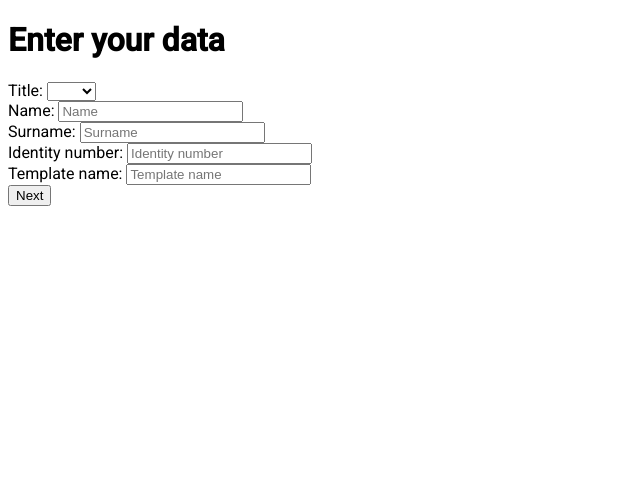
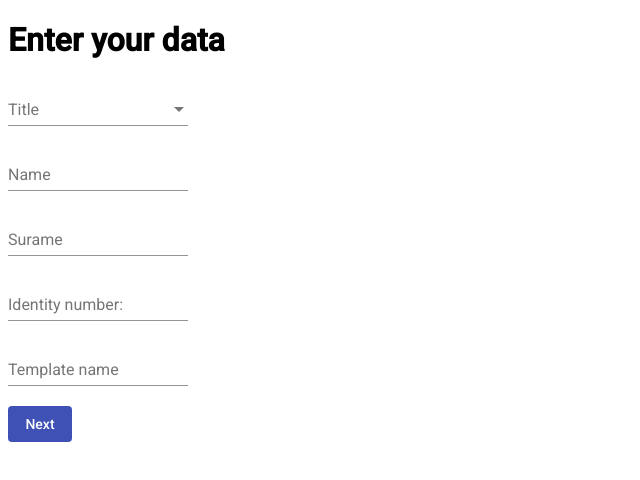
Before and after one commit to mocarz/vectra-rekrutacja, an Angular app in the folder pdf-creator-app/: page / in a window 1280 px wide. Shown: the top 480 px of the page, without its empty margins (0-640 px from the left). Built offline with nearby package versions, Linux system fonts and the light colour scheme.

Commit message:
[TASK-17] Style form with Material UI

```diff
--- a/pdf-creator-app/src/app/form-component/form-component.component.html
+++ b/pdf-creator-app/src/app/form-component/form-component.component.html
@@ -1,28 +1,40 @@
 <h1>Enter your data</h1>
 <form [formGroup]="pdfRequestForm" (ngSubmit)="onSubmit(pdfRequestForm)">
     <div>
-        Title:
-        <select id="title" formControlName="title">
-            <option>Pan</option>
-            <option>Pani</option>
-        </select>
+        <mat-form-field>
+            <mat-label>Title</mat-label>
+            <mat-select>
+                <mat-option>Pan</mat-option>
+                <mat-option>Pani</mat-option>
+            </mat-select>
+        </mat-form-field>
     </div>
     <div>
-        Name:
-        <input formControlName="name" placeholder="Name">
+        <mat-form-field class="example-full-width">
+            <mat-label>Name</mat-label>
+            <input formControlName="name" matInput placeholder="Name">
+        </mat-form-field>
     </div>
     <div>
-        Surname:
-        <input formControlName="surname" placeholder="Surname">
+        <mat-form-field class="example-full-width">
+            <mat-label>Surame</mat-label>
+            <input formControlName="surname" matInput placeholder="Surname">
+        </mat-form-field>
     </div>
     <div>
-        Identity number:
-        <input formControlName="identityNumber" placeholder="Identity number">
+        <!-- Identity number:
+        <input formControlName="identityNumber" placeholder="Identity number"> -->
+        <mat-form-field class="example-full-width">
+            <mat-label>Identity number:</mat-label>
+            <input formControlName="identityNumber" matInput placeholder="Identity number">
+        </mat-form-field>
     </div>
     <div>
-        Template name:
-        <input formControlName="templateName" placeholder="Template name">
+        <mat-form-field class="example-full-width">
+            <mat-label>Template name</mat-label>
+            <input formControlName="templateName" matInput placeholder="Template name">
+        </mat-form-field>
     </div>
 
-    <button type="submit" [disabled]="!pdfRequestForm.valid">Next</button>
+    <button mat-flat-button type="submit" [disabled]="!pdfRequestForm.valid" color="primary">Next</button>
 </form>
```
Also changed, not shown: pdf-creator-app/src/app/app.module.ts (+11 -0 lines).
